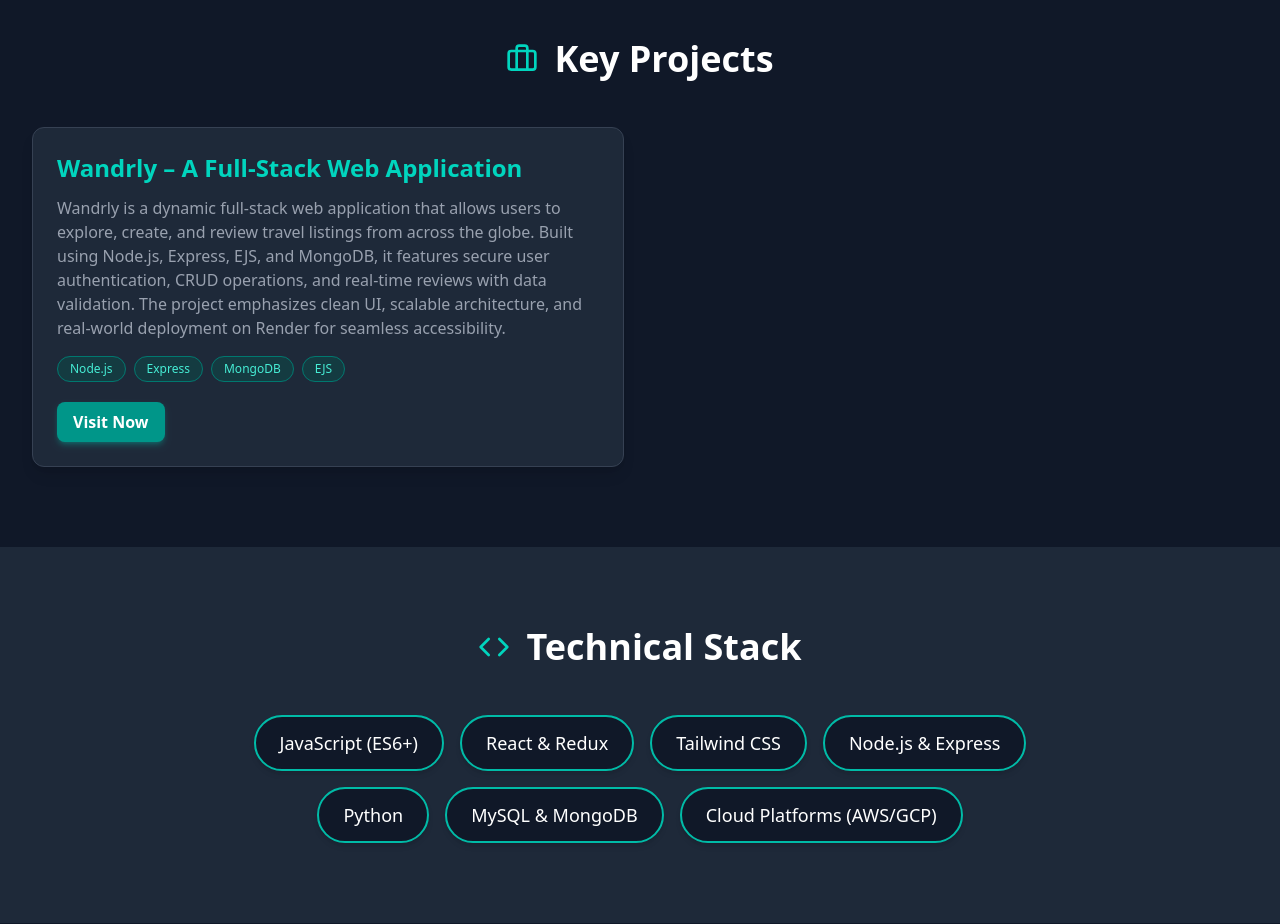
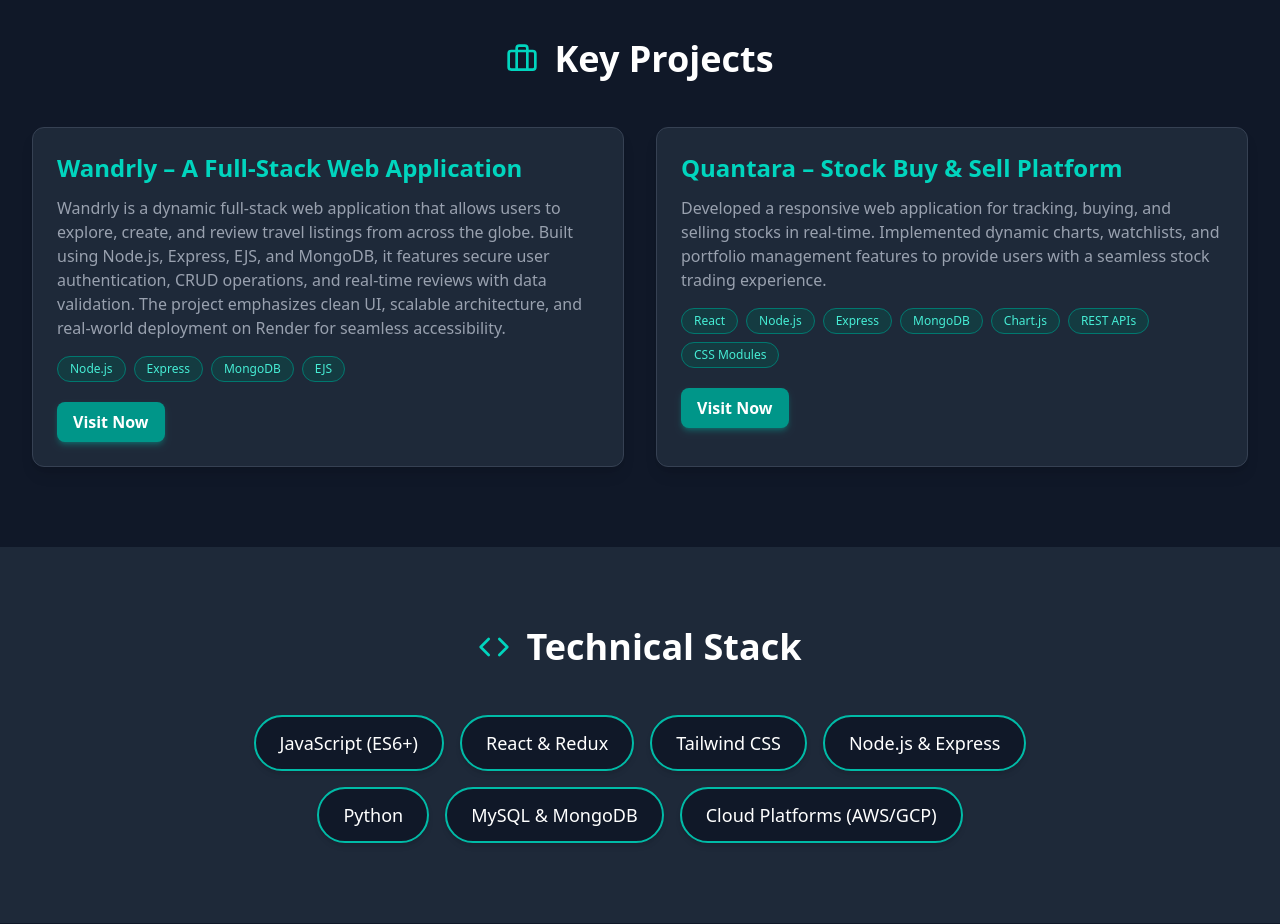
Before and after one commit to harshit-20-04/portfolio-website, a React (Vite) app: page / in a window 1280 px wide. Shown: the part 1360-2284 px from the top of the page. Built offline with nearby package versions, Linux system fonts and the light colour scheme.

Commit message:
Add Quantara to portfolio

```diff
--- a/src/components/PortfolioData.js
+++ b/src/components/PortfolioData.js
@@ -13,6 +13,13 @@
       technologies: ["Node.js", "Express", "MongoDB", "EJS"],
       link:"https://wandrlyfindyourdestination.vercel.app",
     },
+    {
+      id: 2,
+      title:"Quantara – Stock Buy & Sell Platform",
+      description: "Developed a responsive web application for tracking, buying, and selling stocks in real-time. Implemented dynamic charts, watchlists, and portfolio management features to provide users with a seamless stock trading experience.",
+      technologies:['React', 'Node.js', 'Express', 'MongoDB', 'Chart.js', 'REST APIs', 'CSS Modules'],
+      link:"https://github.com/harshit-20-04/Quantara-stock-buy-sell",
+    }
   ],
   skills: [
     "JavaScript (ES6+)", "React & Redux", "Tailwind CSS", "Node.js & Express",
```
